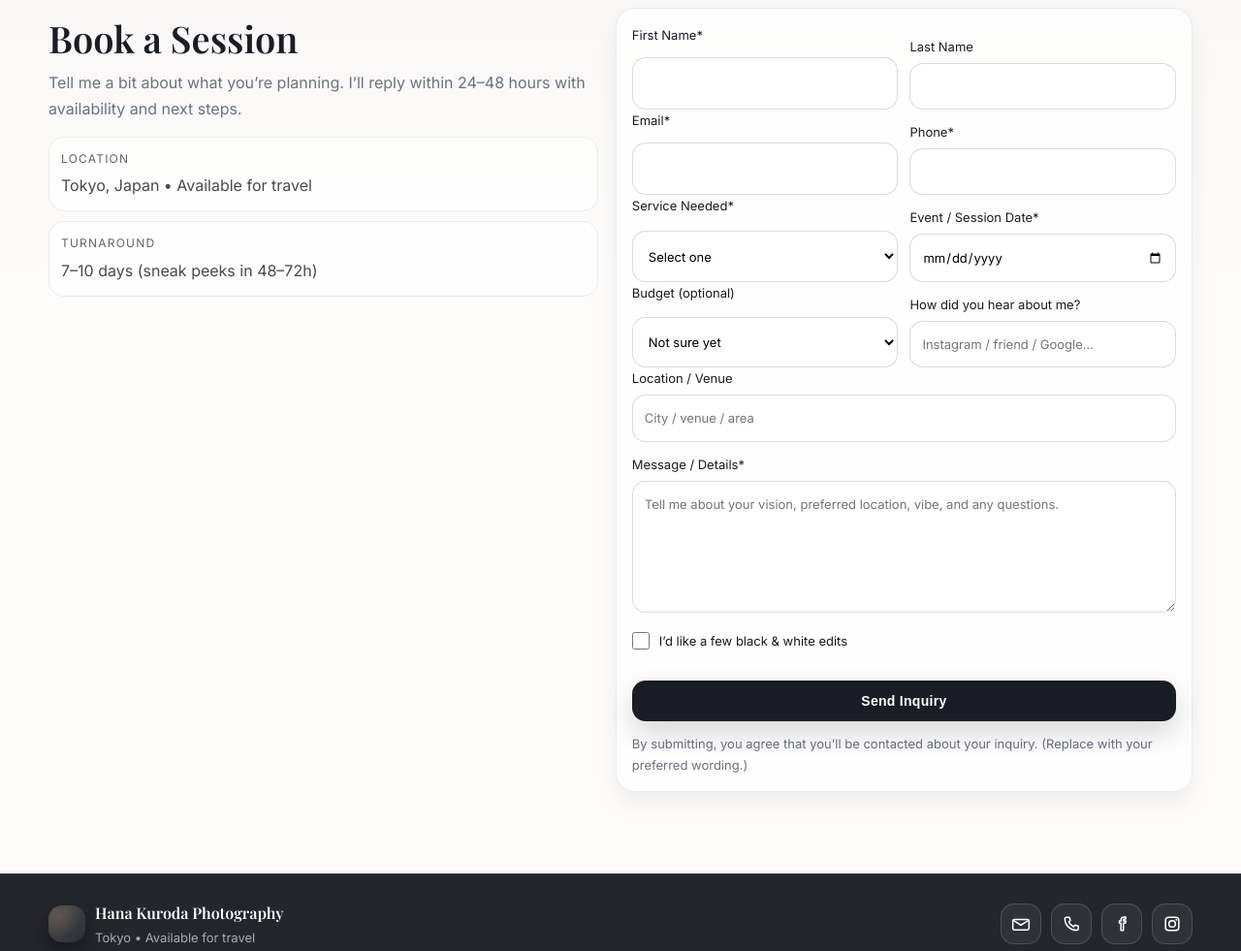
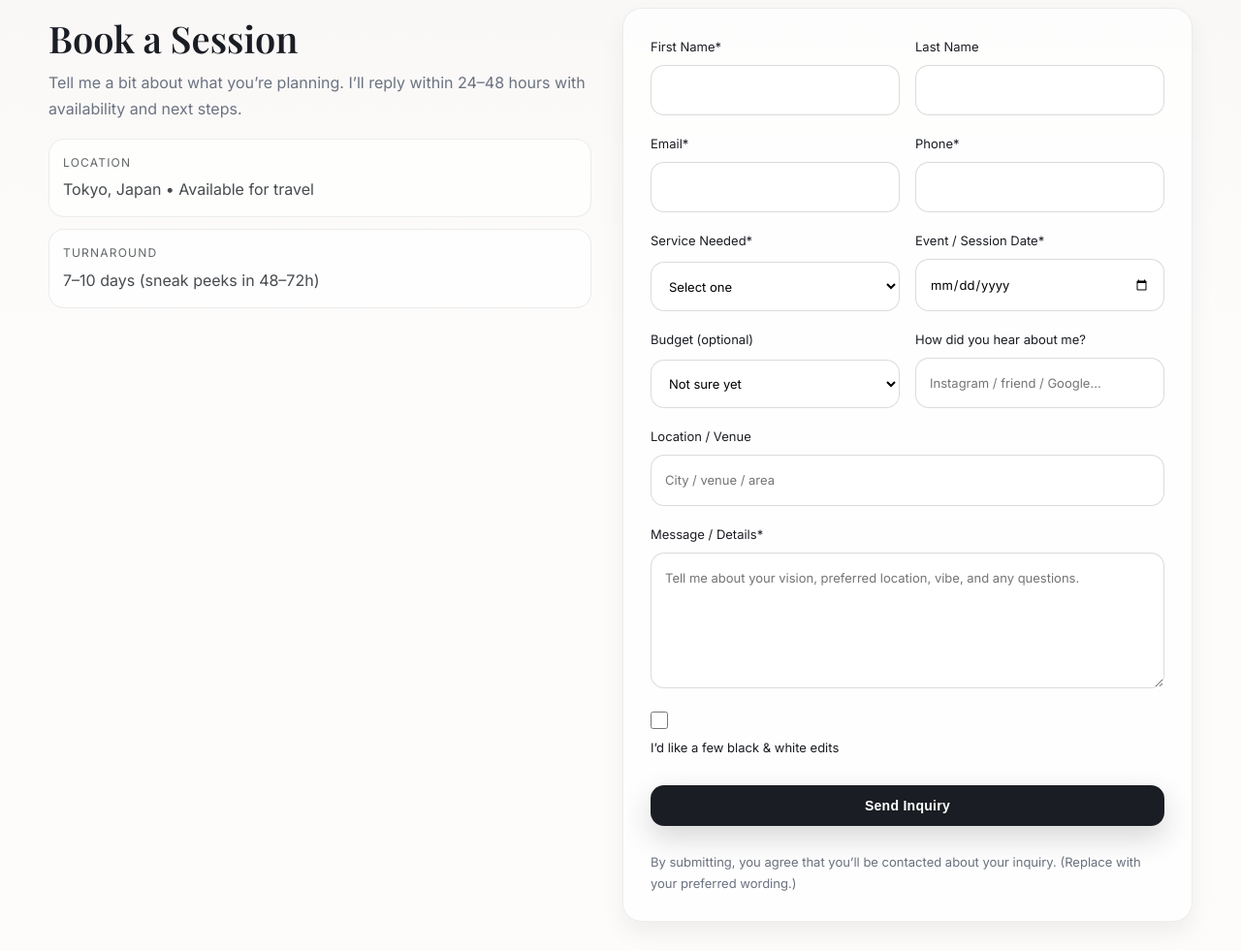
Before and after one commit to web-sushi/photo-demo-basic, a plain HTML site: page index.html in a window 1280 px wide. Shown: the part 3660-4641 px from the top of the page at 97% size. Drawn offline with nearby package versions, Linux system fonts and the light colour scheme.

Commit message:
form spacing changes

```diff
--- a/styles.css
+++ b/styles.css
@@ -709,7 +709,7 @@ details p {
 .contact-grid {
   display: grid;
   grid-template-columns: 1fr 1.05fr;
-  gap: 18px;
+  gap: 32px; /* better separation between text & form */
   align-items: start;
 }
 
@@ -720,15 +720,15 @@ details p {
 }
 
 .contact-details {
-  margin-top: 14px;
+  margin-top: 16px;
   display: grid;
-  gap: 10px;
+  gap: 12px;
 }
 
 .detail {
   border: 1px solid var(--line);
   border-radius: 16px;
-  padding: 12px;
+  padding: 14px;
   background: rgba(255, 255, 255, 0.7);
 }
 
@@ -746,62 +746,56 @@ details p {
   color: rgba(31, 35, 40, 0.82);
 }
 
+/* FORM */
 .form {
   border: 1px solid var(--line);
   border-radius: var(--r);
   background: rgba(255, 255, 255, 0.75);
-  padding: 16px;
+  padding: 28px; /* 🔑 more breathing room */
   box-shadow: 0 12px 25px rgba(0, 0, 0, 0.06);
+
+  display: grid;
+  gap: 18px; /* 🔑 single source of vertical spacing */
 }
 
-.form label:first-of-type {
-  margin-top: 0; /* Remove margin from first label */
+/* GROUPED ROWS */
+.form .row {
+  display: grid;
+  grid-template-columns: 1fr 1fr;
+  gap: 16px;
 }
 
-.form .btn {
-  margin-top: 24px; /* More space above submit button */
-}
-
-.form .micro.muted {
-  margin-top: 12px; /* Space above disclaimer text */
-}
-
-label {
+/* LABELS */
+.form label {
   display: grid;
-  gap: 6px;
-  margin-top: 12px;
+  gap: 8px;
   font-size: 13px;
 }
 
-input,
-select,
-textarea {
+/* INPUTS */
+.form input,
+.form select,
+.form textarea {
   border: 1px solid rgba(31, 35, 40, 0.16);
   border-radius: 14px;
-  padding: 12px 12px;
-  background: rgba(255, 255, 255, 0.95);
+  padding: 14px 14px;
+  background: rgba(255, 255, 255, 0.96);
   font: inherit;
 }
 
-input:focus,
-select:focus,
-textarea:focus {
+.form input:focus,
+.form select:focus,
+.form textarea:focus {
   outline: 2px solid rgba(138, 107, 79, 0.25);
   border-color: rgba(138, 107, 79, 0.5);
 }
 
-.row {
-  display: grid;
-  grid-template-columns: 1fr 1fr;
-  gap: 12px;
-}
-
+/* CHECKBOX */
 .check {
   display: flex;
   gap: 10px;
   align-items: center;
-  margin-top: 18px;
-  margin-bottom: 6px;
+  margin-top: 6px;
 }
 
 .check input {
@@ -810,6 +804,14 @@ textarea:focus {
   padding: 0;
 }
 
+/* CTA + DISCLAIMER */
+.form .btn {
+  margin-top: 10px;
+}
+
+.form .micro.muted {
+  margin-top: 8px;
+}
 /* FOOTER – Dark Premium */
 .footer {
   border-top: 1px solid rgba(255, 255, 255, 0.08);
```
